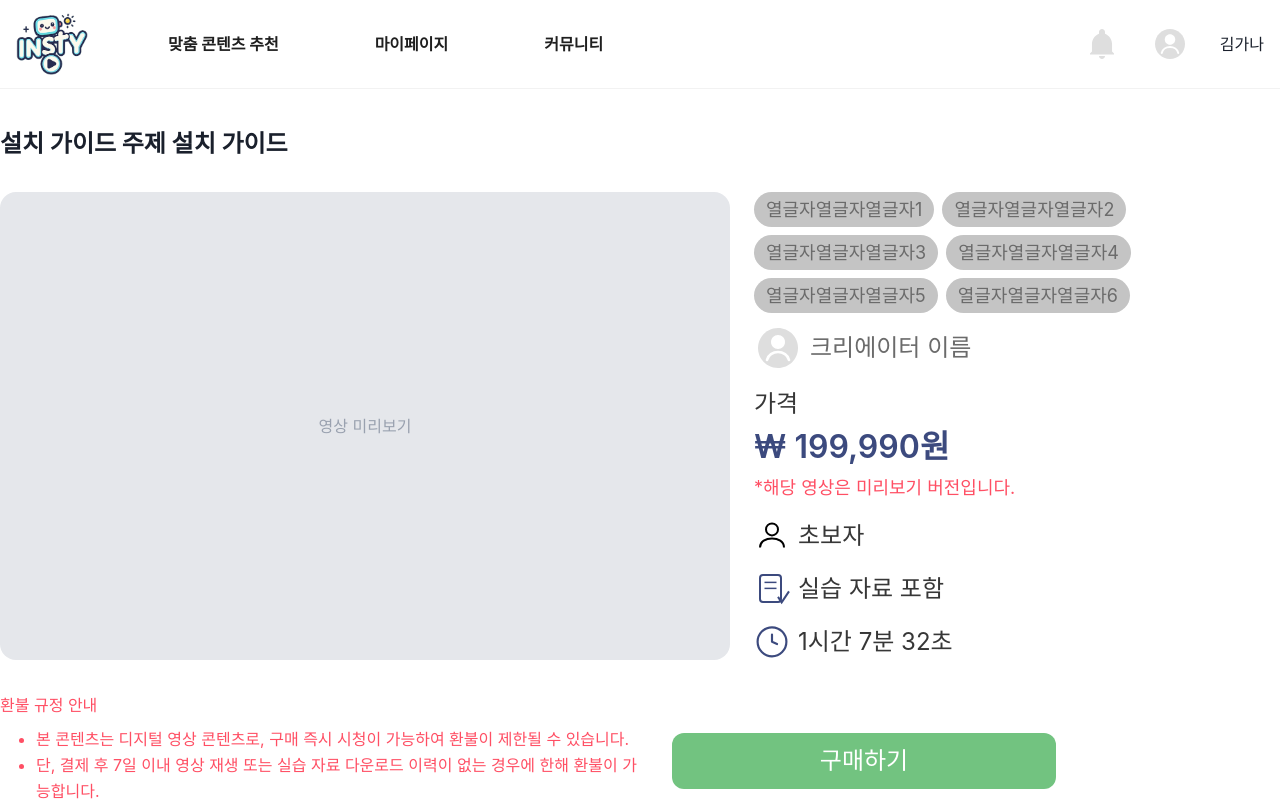
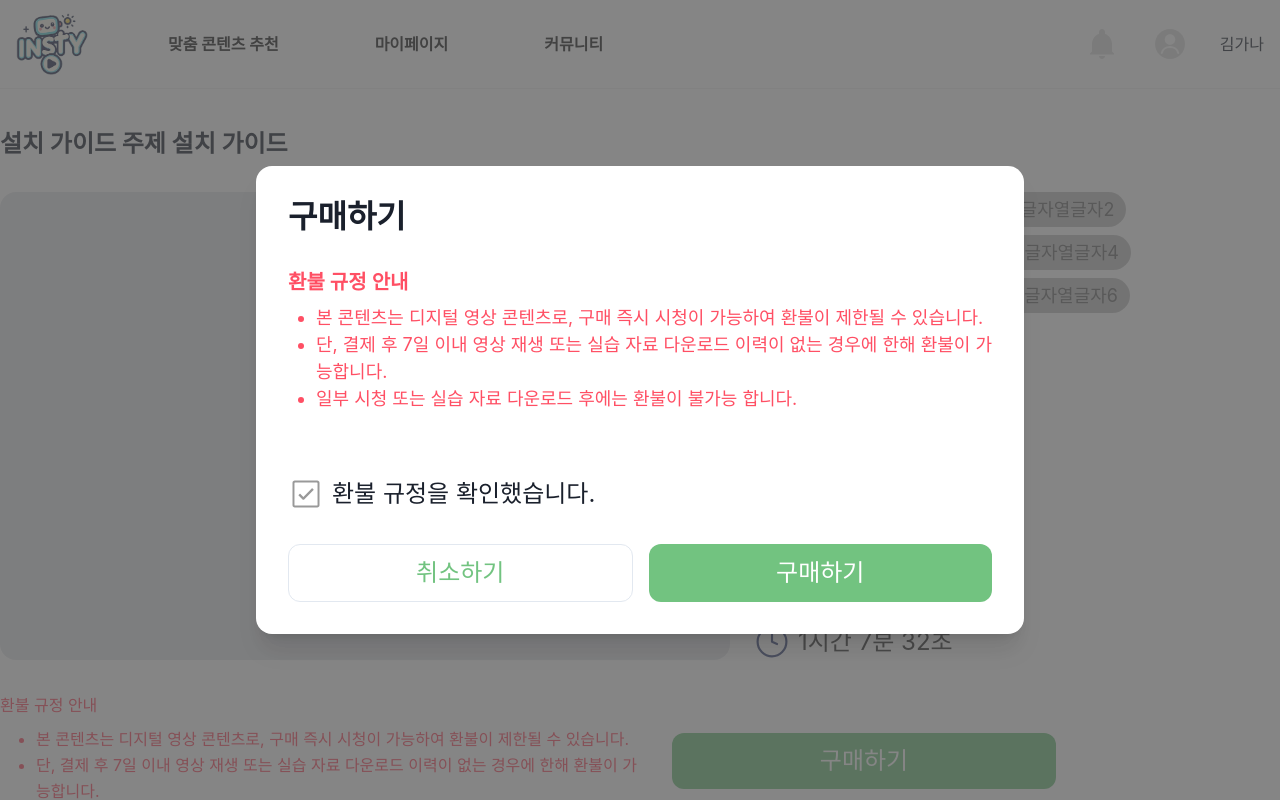
Before and after one commit to Insty-team/insty-frontend, a Next.js app in the folder insty-frontend/: page /learner/recommend/course/0 in a window 1280 px wide. Both pictures are taken after a click on the button "구매하기". Shown: the top 800 px of the page. Built offline with nearby package versions, Linux system fonts and the light colour scheme; what @chakra-ui/next-js would draw is missing.

Commit message:
design : 모달 컴포넌트 구현

```diff
--- /dev/null
+++ b/insty-frontend/src/app/_components/common/Modal.tsx
@@ -0,0 +1,39 @@
+import BaseButton from "./BaseButton";
+
+interface ModalProps {
+	open: boolean;
+	title: string;
+	children: React.ReactNode;
+	onCloseTitle: string;
+	onClose: () => void;
+	actionsTitle: string;
+	actions: () => void;
+}
+
+function Modal({
+	open,
+	onClose,
+	title,
+	children,
+	onCloseTitle,
+	actionsTitle,
+	actions,
+}: ModalProps) {
+	if (!open) return null;
+	return (
+		<div className="fixed inset-0 z-50 flex items-center justify-center bg-black-200/70">
+			<div className="bg-white rounded-2xl shadow-xl p-8 w-[60%]">
+				<div className="flex justify-between items-center mb-8">
+					<h2 className="text-3xl font-semibold">{title}</h2>
+				</div>
+				<div>{children}</div>
+				<div className="flex gap-4 mt-8">
+					<BaseButton title={onCloseTitle} fill={false} onClick={onClose} />
+					<BaseButton title={actionsTitle} onClick={actions} />
+				</div>
+			</div>
+		</div>
+	);
+}
+
+export default Modal;
```
